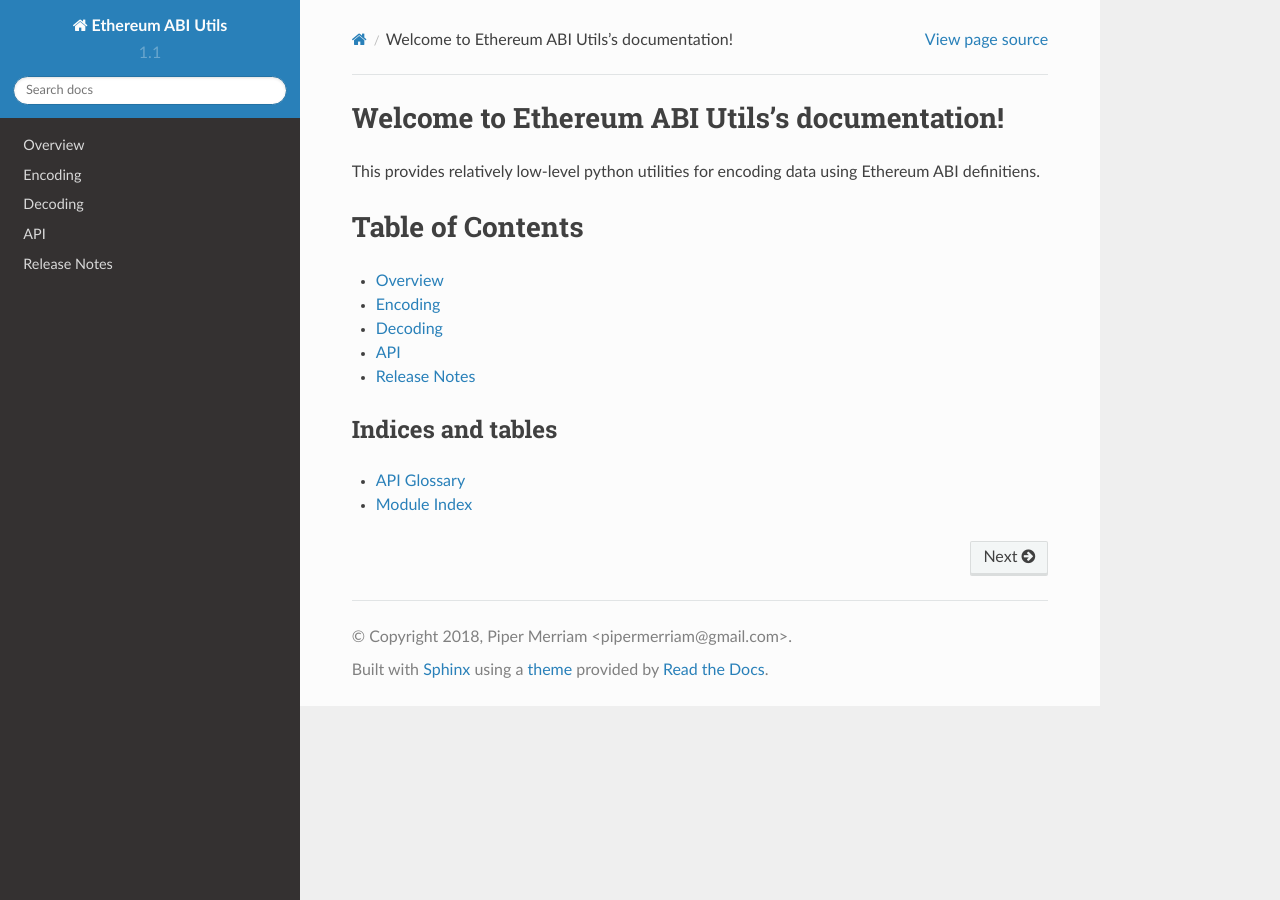
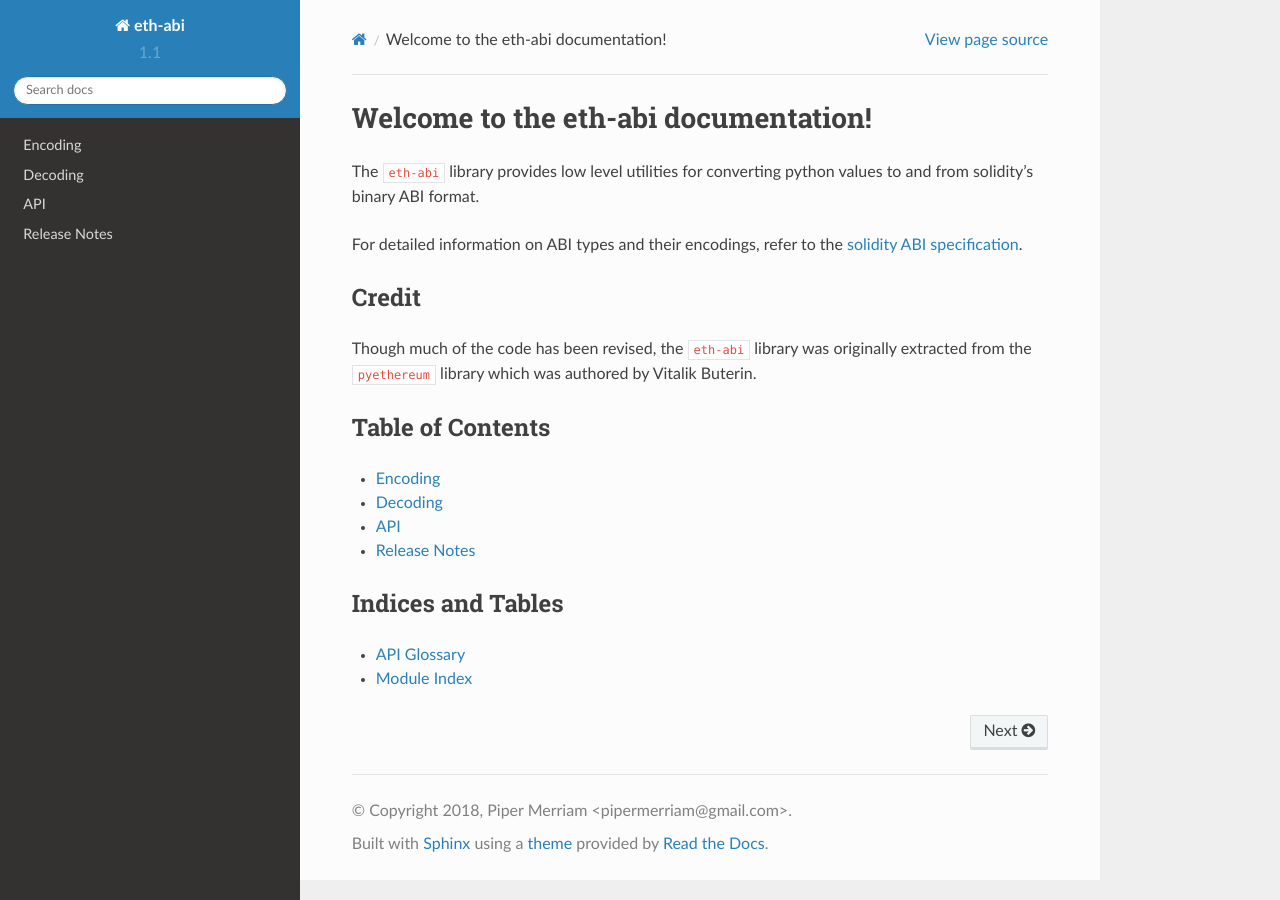
Before and after one commit to ethereum/eth-abi, a Sphinx documentation site: the page built from docs/index.rst, in a window 1280 px wide. Built offline with Sphinx 7.4.7 and the Read the Docs theme 2.0.0, drawn with Linux system fonts in a browser that asks for light colours.

Commit message:
Update structure of existing documentation

```diff
--- a/docs/conf.py
+++ b/docs/conf.py
@@ -53,7 +53,7 @@ source_suffix = '.rst'
 master_doc = 'index'
 
 # General information about the project.
-project = 'Ethereum ABI Utils'
+project = 'eth-abi'
 copyright = '2018, Piper Merriam <pipermerriam@gmail.com>'
 author = 'Piper Merriam <pipermerriam@gmail.com>'
 
--- a/docs/index.rst
+++ b/docs/index.rst
@@ -3,26 +3,36 @@
    You can adapt this file completely to your liking, but it should at least
    contain the root `toctree` directive.
 
-Welcome to Ethereum ABI Utils's documentation!
-==============================================
+Welcome to the eth-abi documentation!
+=====================================
 
-This provides relatively low-level python utilities for encoding data
-using Ethereum ABI definitiens.
+The ``eth-abi`` library provides low level utilities for converting python
+values to and from solidity's binary ABI format.
+
+For detailed information on ABI types and their encodings, refer to the
+`solidity ABI specification
+<https://solidity.readthedocs.io/en/latest/abi-spec.html>`_.
+
+Credit
+------
+
+Though much of the code has been revised, the ``eth-abi`` library was
+originally extracted from the ``pyethereum`` library which was authored by
+Vitalik Buterin.
 
 Table of Contents
-========================
+-----------------
 
 .. toctree::
     :maxdepth: 1
 
-    overview
     encoding
     decoding
     eth_abi
     releases
 
 
-Indices and tables
+Indices and Tables
 ------------------
 
 * :ref:`API Glossary <genindex>`
```
Also changed, not shown: docs/eth_abi.rst (+18 -22 lines), docs/overview.rst (deleted, +0 -13 lines), 1 other file.
